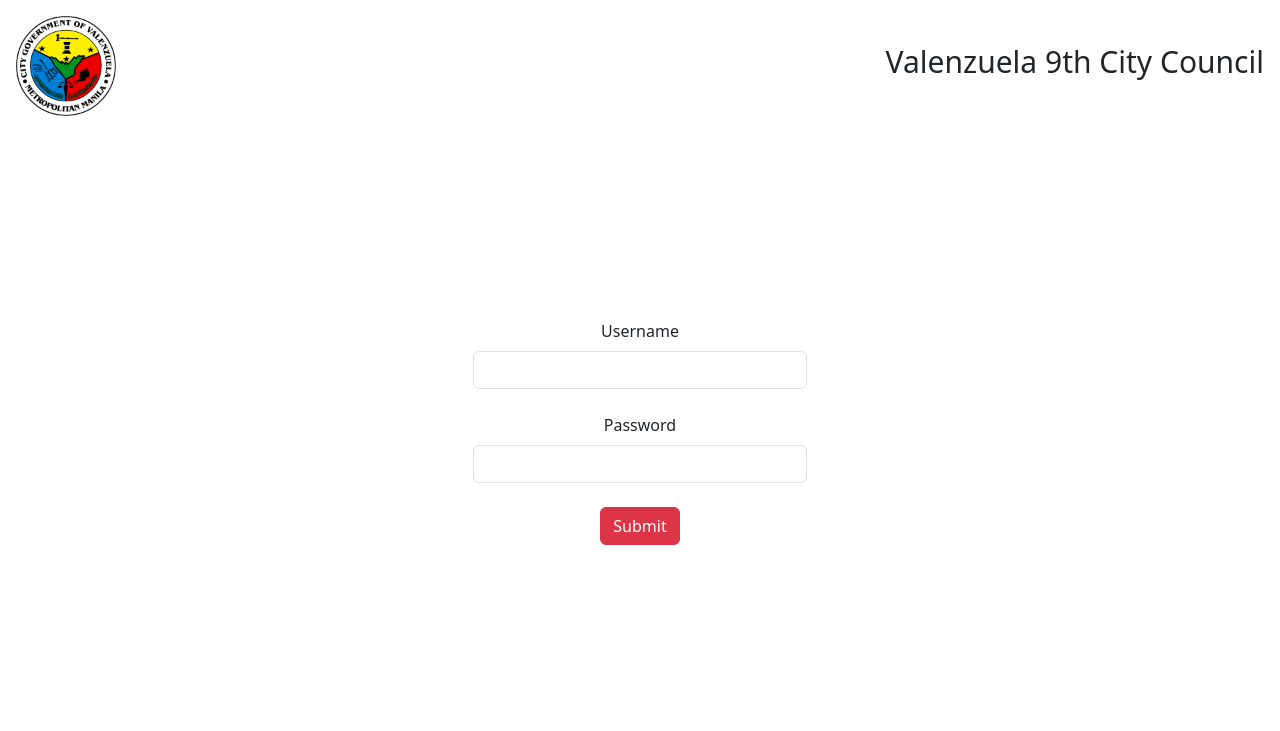
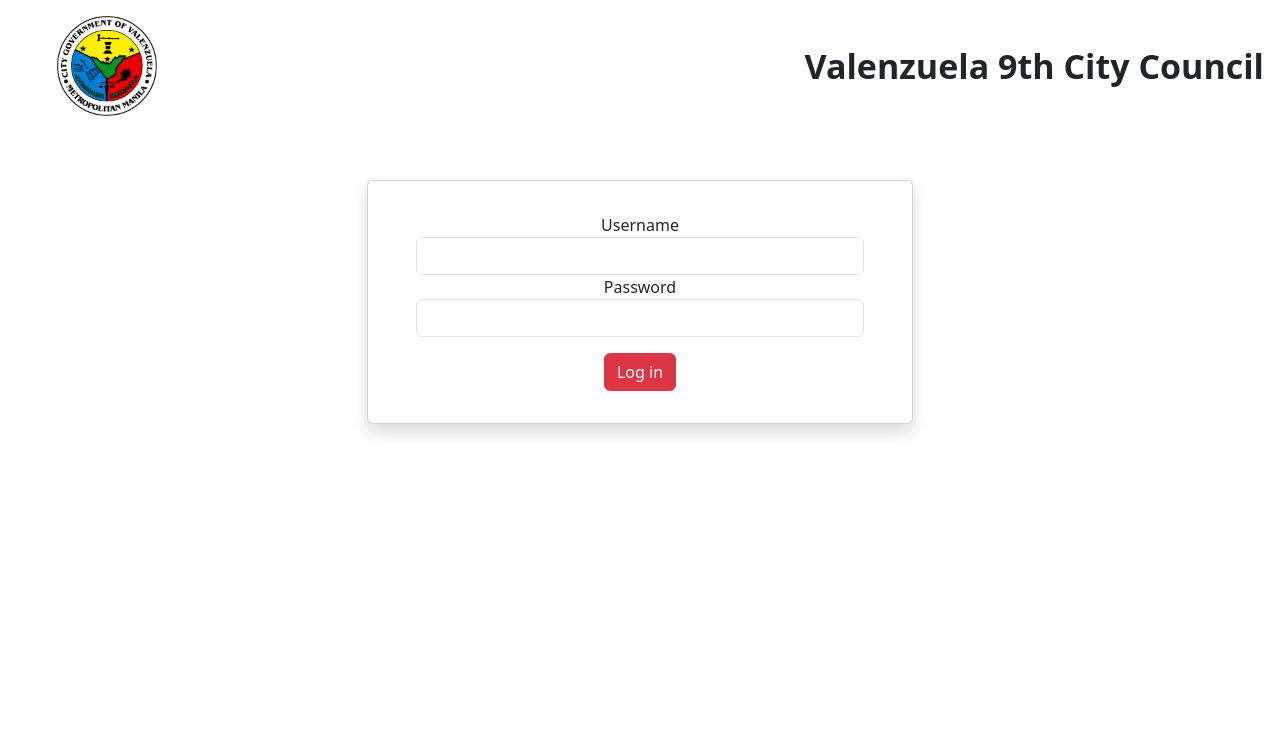
Before and after one commit to enachan1/valenzuela-project, a PHP site: page /login.php in a window 1280 px wide. Shown: the top 731 px of the page. Run offline with PHP 8.4, Linux system fonts and the light colour scheme.

Commit message:
changes log in and side nav

```diff
--- a/layout/side-nav.php
+++ b/layout/side-nav.php
@@ -33,7 +33,7 @@
                 <div class="collapse" id="adminSubmenu" data-bs-dismiss="offcanvas">
                     <a href="#subitem1" class="list-group-item list-group-item-action bs-light tabShow" id="subitem1-tab" aria-expanded="false" role="tab" data-bs-toggle="tab" aria-controls="subitem1">Outgoing</a>
                     <a href="#subitem2" class="list-group-item list-group-item-action bs-light tabShow" id="subitem2-tab" aria-expanded="false" role="tab" data-bs-toggle="tab" aria-controls="subitem2">Publication</a>
-                    <a href="#subitem2" class="list-group-item list-group-item-action bs-light tabShow" id="subitem2-tab" aria-expanded="false" role="tab" data-bs-toggle="tab" aria-controls="subitem2">Certification</a>
+                    <a href="#subitem3" class="list-group-item list-group-item-action bs-light tabShow" id="subitem2-tab" aria-expanded="false" role="tab" data-bs-toggle="tab" aria-controls="subitem3">Certification</a>
                 </div>
             </li>
             <li class="sidebar-item">
@@ -47,7 +47,7 @@
                         <a href="#subitem2" class="list-group-item list-group-item-action bs-light tabShow" id="subitem2-tab" aria-expanded="false" role="tab" data-bs-toggle="tab" aria-controls="subitem1">Subitem 2</a>
                     </div>
                 </div>
-                <div class="collapse" id="journalSubmenu2">
+                <div class="collapse" id="journalSubmenu">
                     <a href="#journalSubSubmenu2" data-bs-toggle="collapse" aria-expanded="false" class="list-group-item list-group-item-action bs-light dropdown-toggle" data-bs-toggle="collapse">Sub Journal 2</a>
                     <div class="collapse" id="journalSubSubmenu2">
                         <a href="#1" class="list-group-item list-group-item-action bs-light tabShow">Subitem 1</a>
--- a/login.php
+++ b/login.php
@@ -18,12 +18,12 @@
 <header class="container-fluid">
         <nav>
             <div class="row">
-                <div class="col-sm col-md p-3 custom-img ">
-                    <img src="assets/Valenzuela_Seal.png" class="custom__image img-fluid" alt="">
+                <div class="col-md-2 p-3 custom-img ">
+                    <img src="assets/Valenzuela_Seal.png" class="custom__image img-fluid mx-auto" alt="">
 
                 </div>
-                <div class="col-sm col-md-5 p-3 custom-flex">
-                    <h1 class="row__h1">Valenzuela 9th City Council</h1>
+                <div class="col-md-10 p-3 custom-flex">
+                    <span class="row__h1">Valenzuela 9th City Council</span>
                 </div>
             </div>
         </nav>
@@ -32,18 +32,22 @@
 
     <main>
         <section class="container">
-            <div class="row">
+            <div class="row justify-content-center">
+                <div class="col-md-6">
                     <form action="login_process.php" method="POST" autocomplete="off">
-                <div class="col-sm custom-inputs">
-                    <div class="input__section">
+                        <div class="card shadow mt-5 py-3 px-3">
+                            <div class="card-body text-center">
+                                <div class="form-group px-3">
                                     <label for="username">Username</label>
                                     <input type="text" class="form-control" name="username" id="username" required>
                                 </div>
-                    <div class="input__section">
+                                <div class="form-group px-3">
                                     <label for="pass">Password</label>
                                     <input type="password" class="form-control" name="password" id="pass" required>
                                 </div>
-                    <button class="btn btn-danger">Submit</button>
+                                <button class="btn btn-danger mx-3 mt-3">Log in</button>
+                            </div>
+                        </div>
                     </form>
                 </div>
             </div>
--- a/styles/style.css
+++ b/styles/style.css
@@ -28,7 +28,8 @@
 
 
 .row__h1 {
-    font-size: 20px;
+    font-size: 30px;
+    font-weight: bold;
 }
 .custom-img {
     display: flex;
@@ -79,7 +80,7 @@
   /* lg */
 @media (min-width: 1024px) {
     .row__h1 {
-        font-size: 30px;
+        font-size: 34px;
     }
     .custom-flex {
         justify-content: end;
--- a/superadmin/superadmin.php
+++ b/superadmin/superadmin.php
@@ -32,7 +32,7 @@ if (isset($_SESSION['username']) && $_SESSION['userlevel'] === "superadmin") {
             <nav>
                 <div class="row custom-row">
                     <div class="col-md-2 p-3 custom-img">
-                        <img src="../assets/Valenzuela_Seal.png" class="custom__image img-fluid" alt="Sparkle Character">
+                        <img src="../assets/Valenzuela_Seal.png" class="custom__image img-fluid mx-auto" alt="Sparkle Character">
                     </div>
 
                     <div class="col-md-10 p-3 custom-flex">
```
Lines whose indentation alone changed are shown as unchanged.
